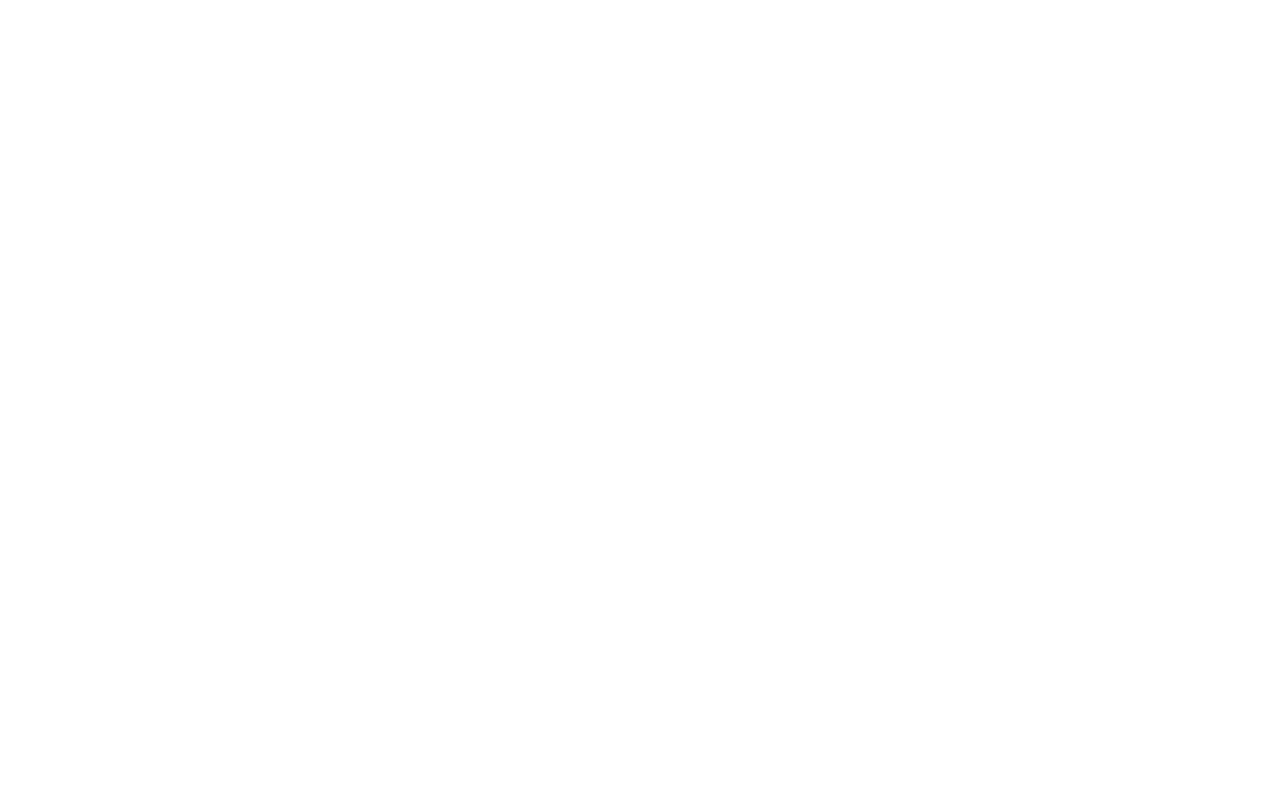
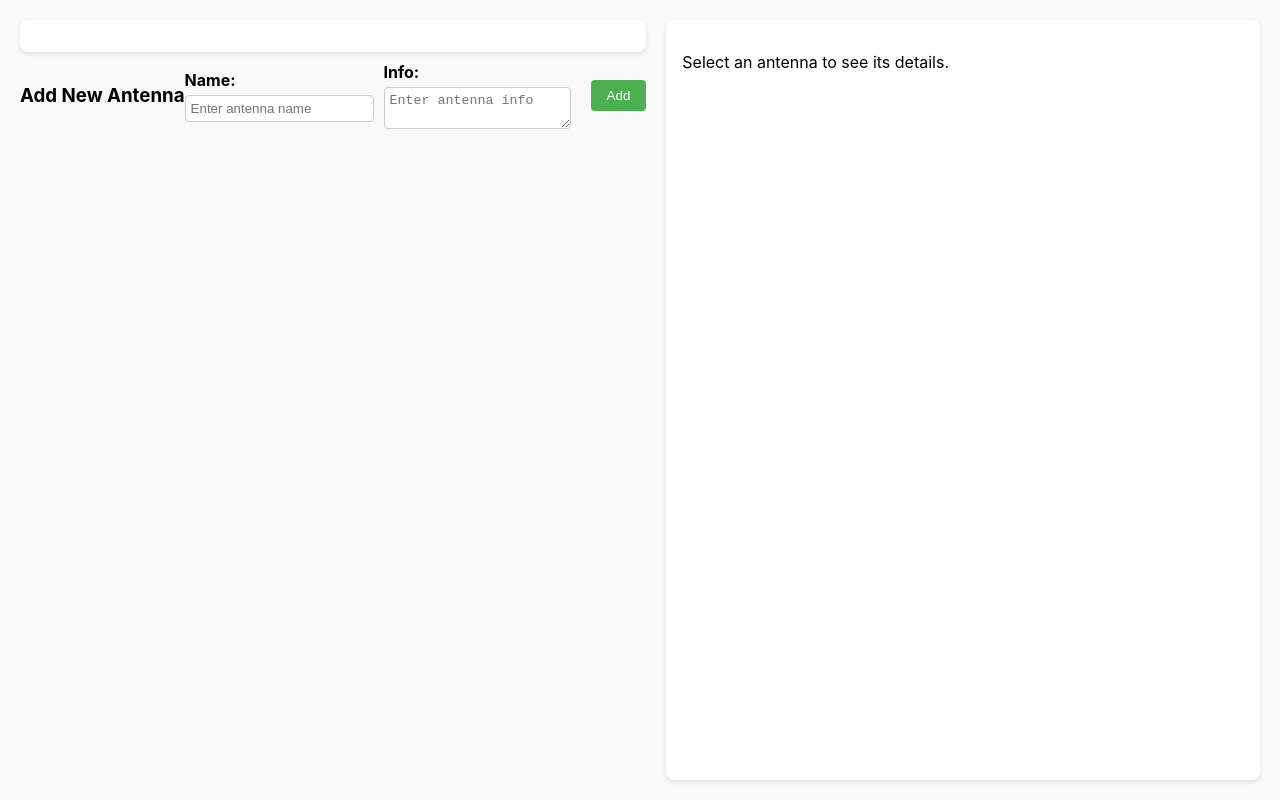
Before and after one commit to TiffWid/cacigui, a React (Create React App) app in the folder gui-app/: page / in a window 1280 px wide. Built offline with nearby package versions, Linux system fonts and the light colour scheme.

Commit message:
Basic Functionalities

```diff
--- a/gui-app/src/index.css
+++ b/gui-app/src/index.css
@@ -1,13 +1,157 @@
 body {
   margin: 0;
-  font-family: -apple-system, BlinkMacSystemFont, 'Segoe UI', 'Roboto', 'Oxygen',
-    'Ubuntu', 'Cantarell', 'Fira Sans', 'Droid Sans', 'Helvetica Neue',
+  padding: 0;
+  font-family: -apple-system, BlinkMacSystemFont, "Segoe UI", "Roboto", "Oxygen",
+    "Ubuntu", "Cantarell", "Fira Sans", "Droid Sans", "Helvetica Neue",
     sans-serif;
   -webkit-font-smoothing: antialiased;
   -moz-osx-font-smoothing: grayscale;
+  background-color: #f9f9f9;
+  height: 100vh; /* Full height */
+  overflow: hidden; /* Prevent scrollbars on body */
 }
 
-code {
-  font-family: source-code-pro, Menlo, Monaco, Consolas, 'Courier New',
-    monospace;
+.antenna-manager {
+  display: flex;
+  flex-direction: row;
+  width: 100%;
+  height: 100vh;
+  gap: 20px;
+  padding: 20px;
+  box-sizing: border-box;
 }
+
+.antennas {
+  display: flex;
+  flex-direction: column; /* Column layout for antennas section */
+  flex: 1;
+  background-color: #ffffff;
+  box-shadow: 0 2px 4px rgba(0, 0, 0, 0.1);
+  border-radius: 8px;
+  padding: 16px;
+  overflow-y: auto;
+}
+
+.add-antenna {
+  display: flex;
+  flex-direction: row; /* Row layout for add/remove buttons */
+  justify-content: space-between;
+  align-items: center;
+  margin-top: 10px;
+}
+
+.add-antenna label {
+  display: flex;
+  flex-direction: column;
+  margin-right: 10px;
+}
+
+.add-antenna input,
+.add-antenna textarea {
+  padding: 5px;
+  margin-top: 5px;
+  border: 1px solid #ccc;
+  border-radius: 4px;
+}
+
+.add-antenna button {
+  margin-left: 10px;
+  padding: 8px 16px;
+  background-color: #4caf50;
+  color: white;
+  border: none;
+  border-radius: 4px;
+  cursor: pointer;
+  transition: background-color 0.3s ease;
+}
+
+.add-antenna button:hover {
+  background-color: #45a049;
+}
+
+.antenna {
+  display: flex;
+  flex-direction: column; /* Column layout for each antenna */
+  padding: 10px;
+  background-color: #f1f1f1;
+  margin-bottom: 10px;
+  border-radius: 6px;
+  cursor: pointer;
+  transition: background-color 0.3s ease;
+}
+
+.antenna:hover {
+  background-color: #e0e0e0;
+}
+
+.antenna .info {
+  display: flex;
+  flex-direction: column; /* Column layout for antenna info */
+  gap: 5px;
+  flex-grow: 1;
+}
+
+.health-bar {
+  width: 100%;
+  height: 10px;
+  background-color: #ccc;
+  border-radius: 5px;
+  overflow: hidden;
+  margin-top: 5px;
+}
+
+.health-bar-fill {
+  height: 100%;
+  background-color: green;
+}
+
+.remove button {
+  padding: 6px 12px;
+  background-color: #ff4d4d;
+  color: white;
+  border: none;
+  border-radius: 4px;
+  cursor: pointer;
+  transition: background-color 0.3s ease;
+}
+
+.remove button:hover {
+  background-color: #cc0000;
+}
+
+.content {
+  flex: 1;
+  background-color: #ffffff;
+  box-shadow: 0 2px 4px rgba(0, 0, 0, 0.1);
+  border-radius: 8px;
+  padding: 16px;
+  overflow-y: auto;
+}
+
+.antenna-details h2 {
+  margin-top: 0;
+}
+
+.antenna-details button {
+  margin: 5px 0;
+  padding: 8px 12px;
+  background-color: #007bff;
+  color: white;
+  border: none;
+  border-radius: 4px;
+  cursor: pointer;
+  transition: background-color 0.3s ease;
+}
+
+.antenna-details button:hover {
+  background-color: #0056b3;
+}
+
+.antenna-details input[type="range"] {
+  width: 100%;
+  margin: 10px 0;
+}
+
+.antenna-details p {
+  margin: 5px 0;
+}
--- a/gui-app/src/index.js
+++ b/gui-app/src/index.js
@@ -1,22 +1,217 @@
-import React from 'react';
+import React, { useState } from "react";
 import ReactDOM from 'react-dom/client';
 import './index.css';
 import App from './App';
 import reportWebVitals from './reportWebVitals';
 
+const AntennaManager = () => {
+  const [antennas, setAntennas] = useState([]);
+  const [selectedAntenna, setSelectedAntenna] = useState(null);
 
-function HomePage() {
+  const [newAntennaName, setNewAntennaName] = useState(""); // New name input state
+  const [newAntennaInfo, setNewAntennaInfo] = useState(""); // New info input state
+
+  const addAntenna = () => {
+    if (!newAntennaName || !newAntennaInfo) {
+      alert("Please provide both name and info for the antenna.");
+      return;
+    }
+
+    const newAntenna = {
+      id: Date.now(),
+      label: newAntennaName,
+      health: Math.floor(Math.random() * 100) + 1, // Random health value
+      info: newAntennaInfo,
+      signalsReceived: 0, // Count of signals received
+      signalsSent: 0, // Count of signals sent
+      location: 0, // Initial slider value
+    };
+
+    setAntennas((prev) => [...prev, newAntenna]);
+    setNewAntennaName(""); // Clear name input
+    setNewAntennaInfo(""); // Clear info input
+  };
+
+  const removeAntenna = (id) => {
+    setAntennas((prev) => prev.filter((antenna) => antenna.id !== id));
+    if (selectedAntenna?.id === id) {
+      setSelectedAntenna(null);
+    }
+  };
+
+  const handleAntennaClick = (antenna) => {
+    setSelectedAntenna(antenna);
+  };
+
+  const handleNameChange = (e) => {
+    const updatedName = e.target.value;
+    setSelectedAntenna((prev) => ({ ...prev, label: updatedName }));
+    setAntennas((prev) =>
+      prev.map((antenna) =>
+        antenna.id === selectedAntenna.id
+          ? { ...antenna, label: updatedName }
+          : antenna
+      )
+    );
+  };
+
+  const handleSignalReceived = () => {
+    setSelectedAntenna((prev) => ({
+      ...prev,
+      signalsReceived: prev.signalsReceived + 1,
+    }));
+    setAntennas((prev) =>
+      prev.map((antenna) =>
+        antenna.id === selectedAntenna.id
+          ? { ...antenna, signalsReceived: antenna.signalsReceived + 1 }
+          : antenna
+      )
+    );
+  };
+
+  const handleSignalSent = () => {
+    setSelectedAntenna((prev) => ({
+      ...prev,
+      signalsSent: prev.signalsSent + 1,
+    }));
+    setAntennas((prev) =>
+      prev.map((antenna) =>
+        antenna.id === selectedAntenna.id
+          ? { ...antenna, signalsSent: antenna.signalsSent + 1 }
+          : antenna
+      )
+    );
+  };
+
+  const handleLocationChange = (e) => {
+    const newLocation = parseInt(e.target.value, 10);
+    setSelectedAntenna((prev) => ({ ...prev, location: newLocation }));
+    setAntennas((prev) =>
+      prev.map((antenna) =>
+        antenna.id === selectedAntenna.id
+          ? { ...antenna, location: newLocation }
+          : antenna
+      )
+    );
+  };
+
   return (
-      <div className="Antennas">
+    <section className="antenna-manager">
+      <div className="styling">
+      <div className="antennas">
+        {antennas.map((antenna) => (
+          <div
+            className="antenna"
+            key={antenna.id}
+            onClick={() => handleAntennaClick(antenna)}
+          >
+            <div className="info">
+              <p>{antenna.label}</p>
+              <div className="health-bar">
+                <div
+                  className="health-bar-fill"
+                  style={{ width: `${antenna.health}%` }}
+                ></div>
+              </div>
+            </div>
+            <div className="remove">
+              <button
+                type="button"
+                onClick={(e) => {
+                  e.stopPropagation();
+                  removeAntenna(antenna.id);
+                }}
+              >
+                Remove
+              </button>
+            </div>
+          </div>
+        ))}
+      </div>
 
+      <div className="add-antenna">
+        <h3>Add New Antenna</h3>
+        <div>
+          <label>
+            <strong>Name:</strong>
+            <input
+              type="text"
+              value={newAntennaName}
+              onChange={(e) => setNewAntennaName(e.target.value)}
+              placeholder="Enter antenna name"
+            />
+          </label>
+        </div>
+        <div>
+          <label>
+            <strong>Info:</strong>
+            <textarea
+              value={newAntennaInfo}
+              onChange={(e) => setNewAntennaInfo(e.target.value)}
+              placeholder="Enter antenna info"
+            />
+          </label>
+        </div>
+        <button type="button" onClick={addAntenna}>
+          Add
+        </button>
       </div>
-    );
-}
+      </div>
+      <div className="content">
+        {selectedAntenna ? (
+          <div className="antenna-details">
+            <h2>Edit Antenna</h2>
+            <label>
+              <strong>Name:</strong>
+              <input
+                type="text"
+                value={selectedAntenna.label}
+                onChange={handleNameChange}
+              />
+            </label>
+            <p>
+              <strong>Health:</strong> {selectedAntenna.health}%
+            </p>
+            <p>
+              <strong>Info:</strong> {selectedAntenna.info}
+            </p>
+            <p>
+              <strong>Signals Received:</strong>{" "}
+              {selectedAntenna.signalsReceived}
+            </p>
+            <p>
+              <strong>Signals Sent:</strong> {selectedAntenna.signalsSent}
+            </p>
+            <div>
+              <button onClick={handleSignalReceived}>Signal Received</button>
+              <button onClick={handleSignalSent}>Signal Sent</button>
+            </div>
+            <div>
+              <label>
+                <strong>Location:</strong>
+                <input
+                  type="range"
+                  min="0"
+                  max="360"
+                  value={selectedAntenna.location}
+                  onChange={handleLocationChange}
+                />
+              </label>
+              <p>{selectedAntenna.location}°</p>
+            </div>
+          </div>
+        ) : (
+          <p>Select an antenna to see its details.</p>
+        )}
+      </div>
+    </section>
+  );
+};
 
-const root = ReactDOM.createRoot(document.getElementById('root'));
+const root = ReactDOM.createRoot(document.getElementById("root"));
 root.render(
   <React.StrictMode>
-    <HomePage />
+    <AntennaManager />
   </React.StrictMode>
 );
 
```
